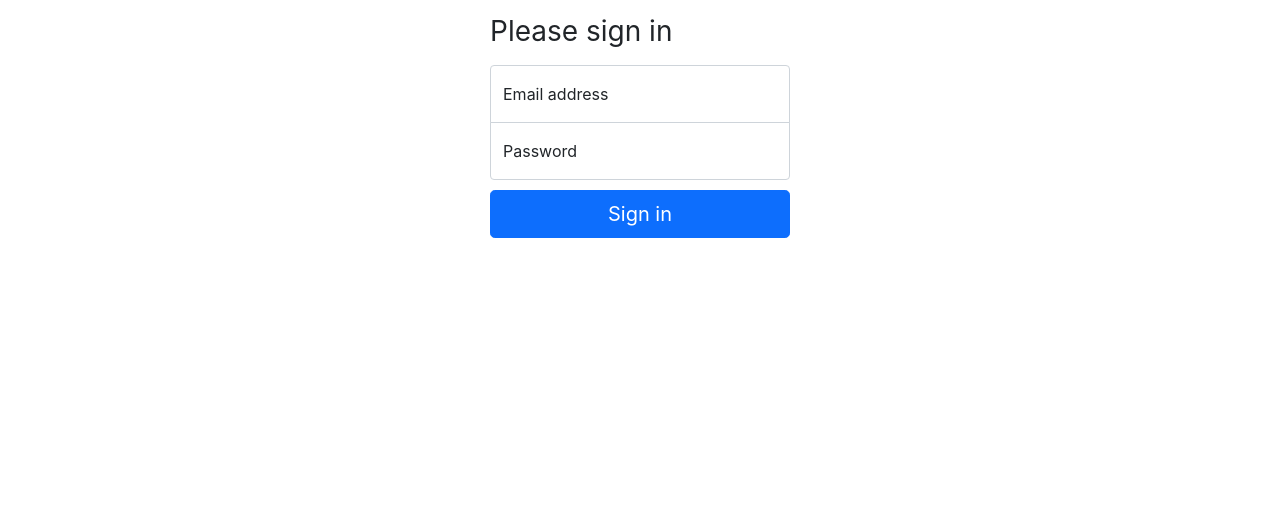
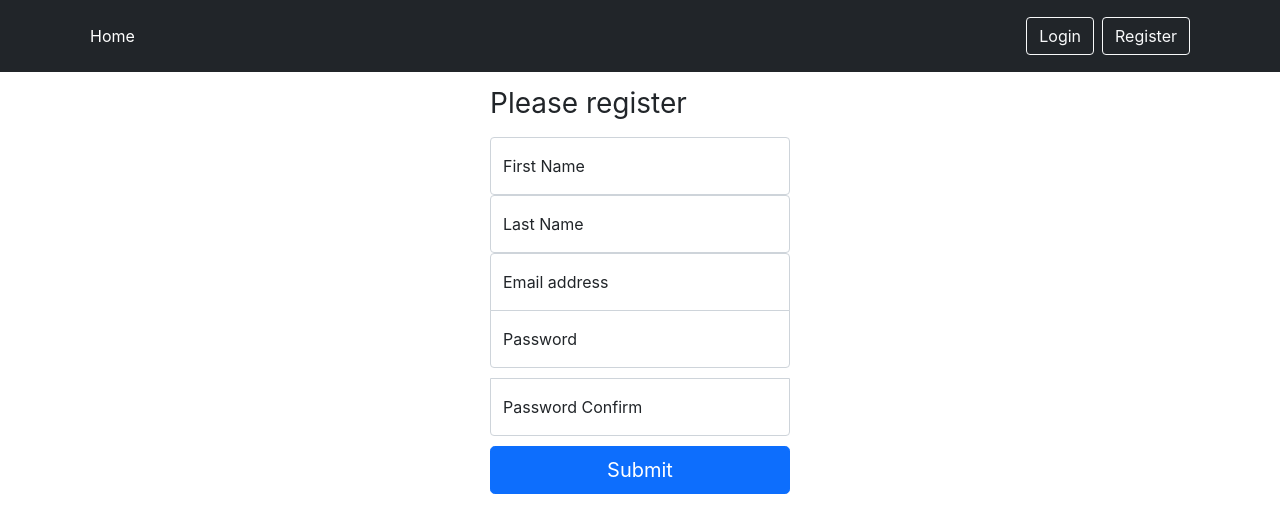
Before and after one commit to corey-hammond/react-auth, a React (Create React App) app: page /register in a window 1280 px wide. Shown: the top 532 px of the page. Built offline with nearby package versions, Linux system fonts and the light colour scheme.

Commit message:
adding home, login, and register components

```diff
--- a/package.json
+++ b/package.json
@@ -12,6 +12,7 @@
     "@types/react-dom": "^17.0.13",
     "react": "^17.0.2",
     "react-dom": "^17.0.2",
+    "react-router-dom": "^6.2.2",
     "react-scripts": "5.0.0",
     "typescript": "^4.6.2",
     "web-vitals": "^2.1.4"
@@ -39,5 +40,8 @@
       "last 1 firefox version",
       "last 1 safari version"
     ]
+  },
+  "devDependencies": {
+    "@types/react-router-dom": "^5.3.3"
   }
 }
--- a/src/App.tsx
+++ b/src/App.tsx
@@ -1,36 +1,21 @@
-import React from "react";
 import "./App.css";
+import { BrowserRouter, Routes, Route } from "react-router-dom";
+import { Login } from "./components/Login";
+import { Register } from "./components/Register";
+import { Nav } from "./components/Nav";
+import { Home } from "./components/Home";
 
 function App() {
   return (
-    <main className="form-signin">
-      <form>
-        <h1 className="h3 mb-3 fw-normal">Please sign in</h1>
+    <BrowserRouter>
+      <Nav />
 
-        <div className="form-floating">
-          <input
-            type="email"
-            className="form-control"
-            id="floatingInput"
-            placeholder="name@example.com"
-          />
-          <label htmlFor="floatingInput">Email address</label>
-        </div>
-        <div className="form-floating">
-          <input
-            type="password"
-            className="form-control"
-            id="floatingPassword"
-            placeholder="Password"
-          />
-          <label htmlFor="floatingPassword">Password</label>
-        </div>
-
-        <button className="w-100 btn btn-lg btn-primary" type="submit">
-          Sign in
-        </button>
-      </form>
-    </main>
+      <Routes>
+        <Route path="/" element={<Home />} />
+        <Route path="/login" element={<Login />} />
+        <Route path="/register" element={<Register />} />
+      </Routes>
+    </BrowserRouter>
   );
 }
 
--- /dev/null
+++ b/src/components/Home.tsx
@@ -0,0 +1,7 @@
+export const Home = () => {
+  return (
+    <main className="container text-center mt-5">
+      <h1>React Auth</h1>
+    </main>
+  );
+};
--- /dev/null
+++ b/src/components/Login.tsx
@@ -0,0 +1,32 @@
+export const Login = () => {
+  return (
+    <main className="form-signin">
+      <form>
+        <h1 className="h3 mb-3 fw-normal">Please sign in</h1>
+
+        <div className="form-floating">
+          <input
+            type="email"
+            className="form-control"
+            id="floatingInput"
+            placeholder="name@example.com"
+          />
+          <label htmlFor="floatingInput">Email address</label>
+        </div>
+        <div className="form-floating">
+          <input
+            type="password"
+            className="form-control"
+            id="floatingPassword"
+            placeholder="Password"
+          />
+          <label htmlFor="floatingPassword">Password</label>
+        </div>
+
+        <button className="w-100 btn btn-lg btn-primary" type="submit">
+          Sign in
+        </button>
+      </form>
+    </main>
+  );
+};
--- /dev/null
+++ b/src/components/Nav.tsx
@@ -0,0 +1,28 @@
+import { Link } from "react-router-dom";
+
+export const Nav = () => {
+  return (
+    <header className="p-3 bg-dark text-white">
+      <div className="container">
+        <div className="d-flex flex-wrap align-items-center justify-content-center justify-content-lg-start">
+          <ul className="nav col-12 col-lg-auto me-lg-auto mb-2 justify-content-center mb-md-0">
+            <li>
+              <Link to="/" className="nav-link px-2 text-white">
+                Home
+              </Link>
+            </li>
+          </ul>
+
+          <div className="text-end">
+            <Link to="/login" className="btn btn-outline-light me-2">
+              Login
+            </Link>
+            <Link to="/register" className="btn btn-outline-light me-2">
+              Register
+            </Link>
+          </div>
+        </div>
+      </div>
+    </header>
+  );
+};
--- /dev/null
+++ b/src/components/Register.tsx
@@ -0,0 +1,59 @@
+export const Register = () => {
+  return (
+    <main className="form-signin">
+      <form>
+        <h1 className="h3 mb-3 fw-normal">Please register</h1>
+
+        <div className="form-floating">
+          <input
+            className="form-control"
+            id="floatingInput"
+            placeholder="First Name"
+          />
+          <label htmlFor="floatingInput">First Name</label>
+        </div>
+        <div className="form-floating">
+          <input
+            className="form-control"
+            id="floatingInput"
+            placeholder="Last Name"
+          />
+          <label htmlFor="floatingInput">Last Name</label>
+        </div>
+
+        <div className="form-floating">
+          <input
+            type="email"
+            className="form-control"
+            id="floatingInput"
+            placeholder="name@example.com"
+          />
+          <label htmlFor="floatingInput">Email address</label>
+        </div>
+
+        <div className="form-floating">
+          <input
+            type="password"
+            className="form-control"
+            id="floatingPassword"
+            placeholder="Password"
+          />
+          <label htmlFor="floatingPassword">Password</label>
+        </div>
+        <div className="form-floating">
+          <input
+            type="password"
+            className="form-control"
+            id="floatingPassword"
+            placeholder="Password Confirm"
+          />
+          <label htmlFor="floatingPassword">Password Confirm</label>
+        </div>
+
+        <button className="w-100 btn btn-lg btn-primary" type="submit">
+          Submit
+        </button>
+      </form>
+    </main>
+  );
+};
```
Also changed, not shown: 1 other file (tests, documents, lock files or other folders).
